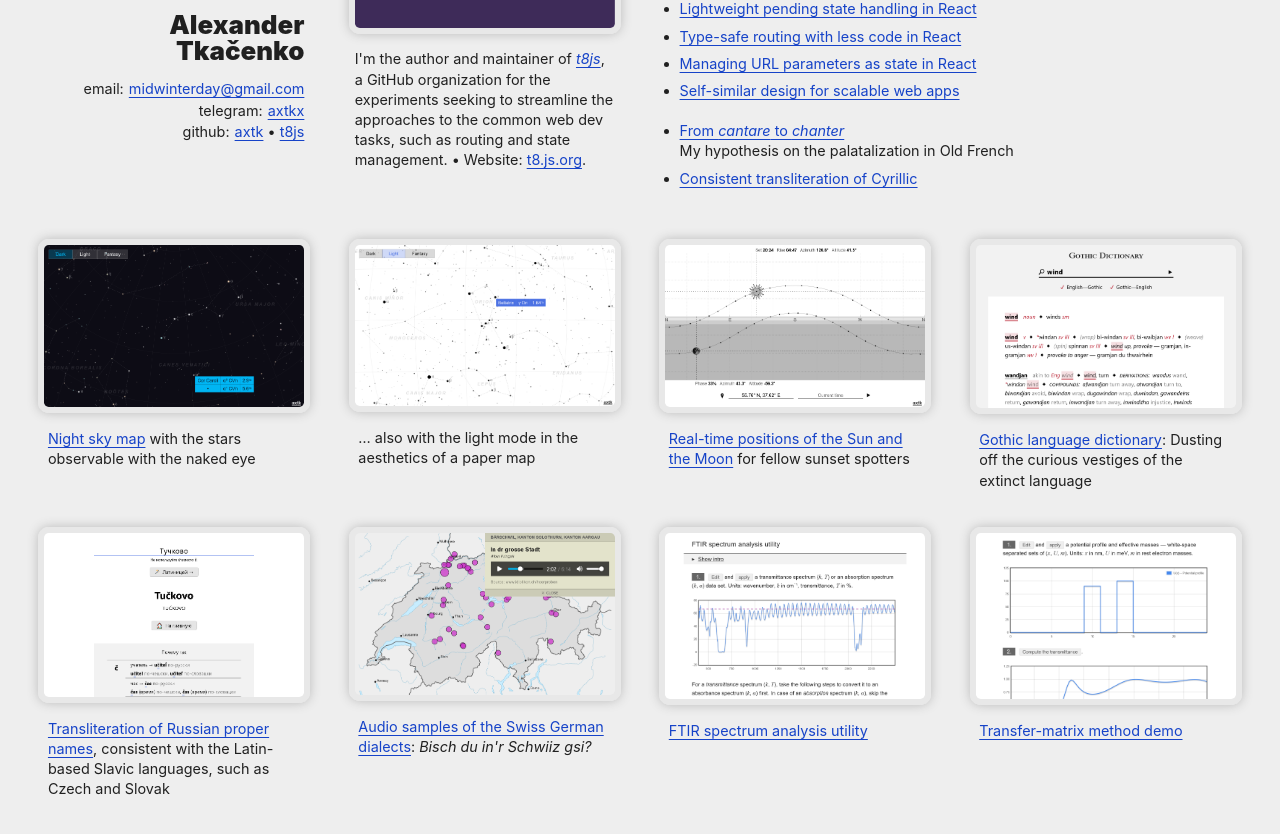
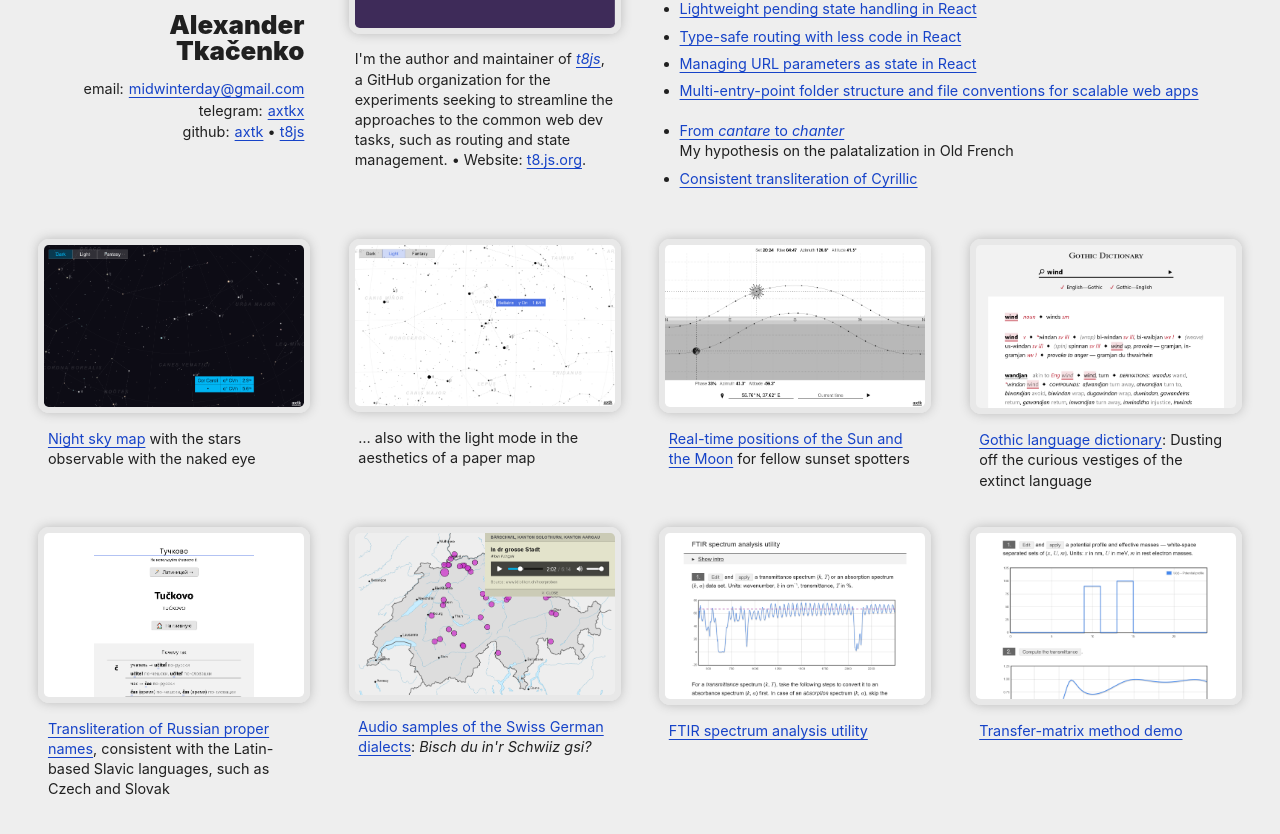
Before and after one commit to axtk/axtk.github.io, a Jekyll site: the page index.html, which Jekyll copies as it is, in a window 1280 px wide, cut to the strip 155-994 px from the top of the page. Shown: the top 834 px of the strip. Built offline with Jekyll 4.4.1, drawn with Linux system fonts in a browser that asks for light colours.

Commit message:
rename app structure post

```diff
--- a/index.html
+++ b/index.html
@@ -47,7 +47,7 @@
         <li><a href="/posts/lightweight_pending_state" data-href="https://dev.to/axtk/lightweight-pending-state-handling-in-react-42e4">Lightweight pending state handling in&nbsp;React</a></li>
         <li><a href="/posts/type-safe_routing_with_less_code" data-href="https://dev.to/axtk/type-safe-routing-with-less-code-in-react-1dd4">Type-safe routing with less code in&nbsp;React</a></li>
         <li><a href="/posts/URL_parameters_as_state" data-href="https://dev.to/axtk/managing-url-parameters-as-state-in-react-3903">Managing URL parameters as state in&nbsp;React</a></li>
-        <li><a href="/posts/ssd">Self-similar design for scalable web&nbsp;apps</a></li>
+        <li><a href="/posts/app_structure">Multi-entry-point folder structure and file conventions for scalable web apps</a></li>
       </ul>
       <ul>
         <li><a href="/posts/palatalization_in_Old_French">From <i>cantare</i> to <i>chanter</i></a><br>
```
Also changed, not shown: posts/app_structure.md (renamed from posts/ssd.md, +1 -1 lines).
